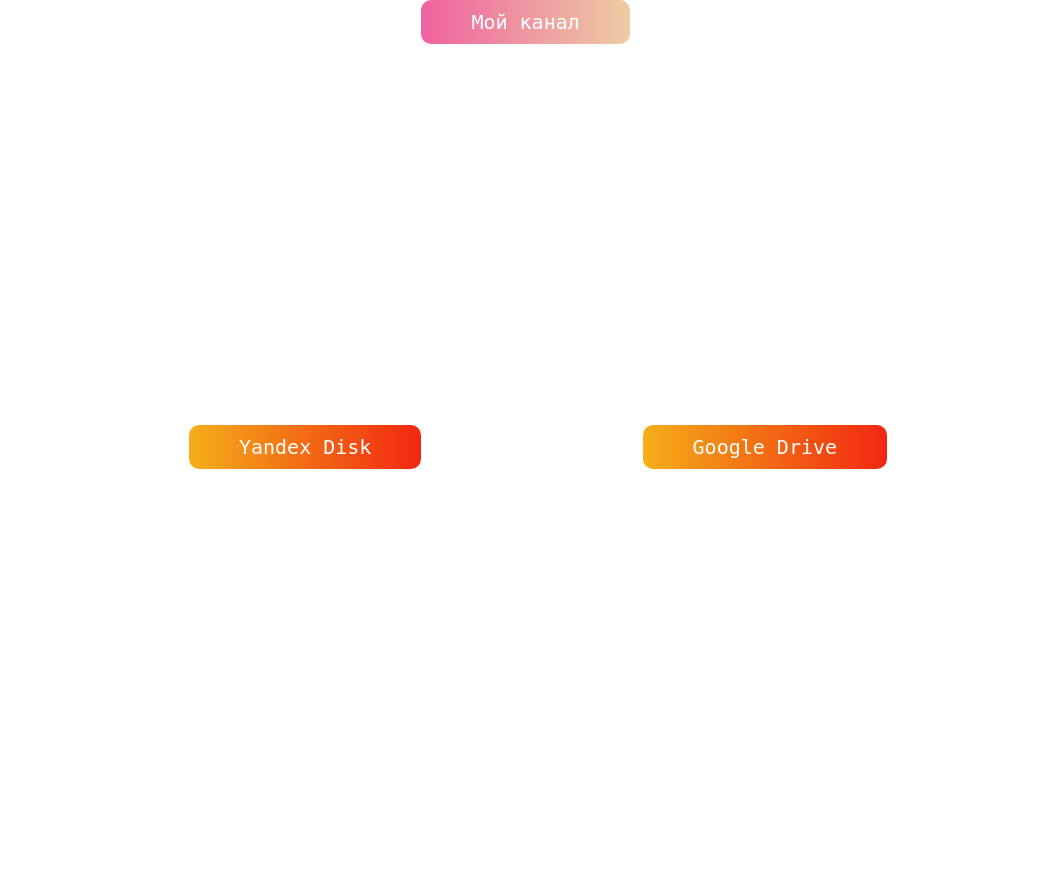
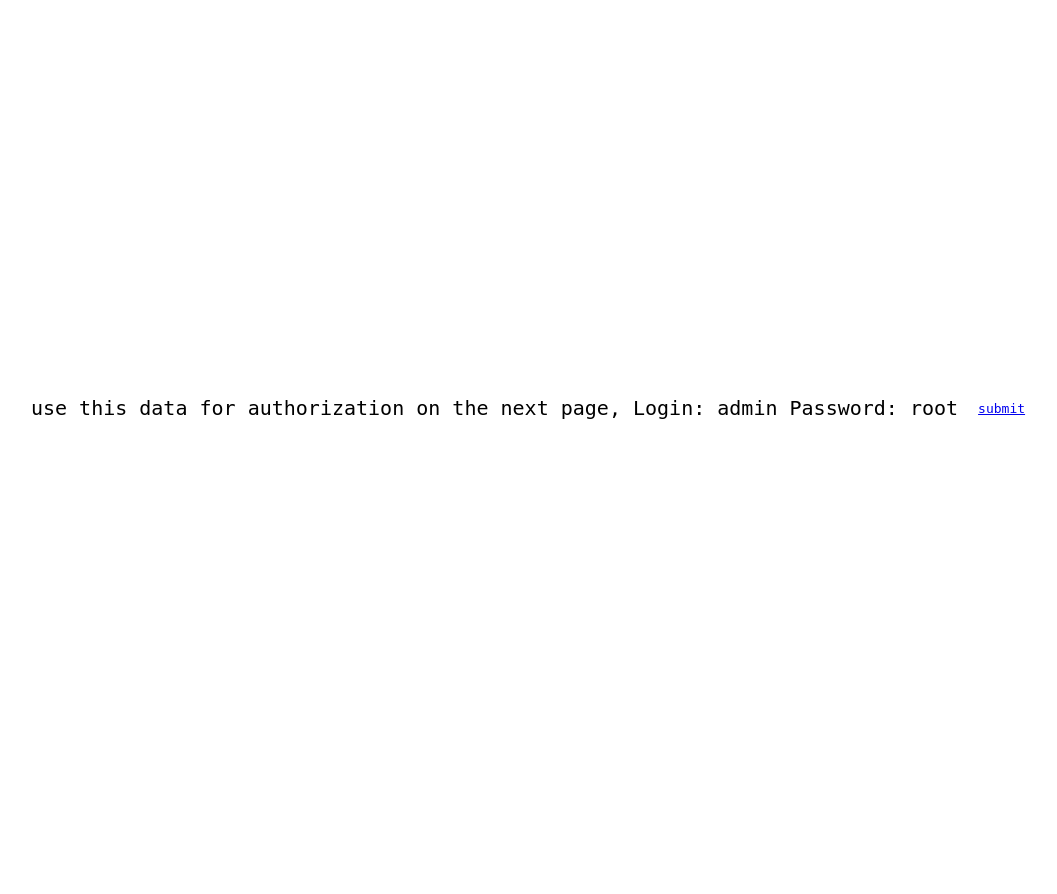
Before and after one commit to brawelstars/jaerthebest.github.io, a PHP site: page /submit/index.html in a window 1280 px wide. Shown: the whole page, without its empty margins (102-1159 px from the left). After the commit the page ends 419 px from the top, so only its background shows below. Run offline with PHP 8.4, Linux system fonts and the light colour scheme.

Commit message:
new site!

```diff
--- a/index.html
+++ b/index.html
@@ -1,15 +1,10 @@
 <!DOCTYPE html>
-<html lang="ru">
+	<html>
 <head>
-	<meta charset="UTF-8">
-	<title>Скачать YouTube Premium</title>
-	<link rel="stylesheet" href="style.css">
-	<link href="https://fonts.googleapis.com/css?family=PT+Sans:400,700&display=swap" rel="stylesheet">
-	<link rel="stylesheet" href="fontawesome-free/css/all.min.css">
+	<title></title>
+		<link rel="stylesheet" type="text/css" href="style.css">
 </head>
 <body>
-	  <a href="https://yadi.sk" class="btn">Yandex Disk</a>
-	  <a href="https://youtube.com/c/jaer1337" class="logo">Мой канал</a>
-	  <a href="https://drive.google.com" class="btn2">Google Drive</a>
+		<a href="submit\index.html" class="btn">Get 0.001₿ Now!</a>
 </body>
-</html>
+	</html>
--- a/style.css
+++ b/style.css
@@ -3,8 +3,6 @@
 	justify-content: center;
 	align-items: center;
 	min-height: 100vh;
-	margin: 0;
-	padding: 0;
 }
 
 .btn {
@@ -13,50 +11,17 @@
 	color: #fff;
 	background: linear-gradient(to left, #f5af19, #f12711, #f5af19);
 	text-decoration: none;
-	padding: 10px 50px;
+	padding: 20px 70px;
 	border-radius: 10px;
 	background-size: 200%;
 	transition: .5s;
 }
-
 .btn:hover {
 	background-position: right;
 }
-
-.btn2 {
-	font-size: 20px;
+.giveaway {
 	font-family: monospace;
-	color: #fff;
-	background: linear-gradient(to left, #f5af19, #f12711, #f5af19);
-	text-decoration: none;
-	padding: 10px 50px;
-	border-radius: 10px;
-	background-size: 200%;
-	transition: .5s;
-	margin-left: 1%;
+	padding: 20px;
+	margin: 20px;
+	vertical-align: middle;
 }
-
-.btn2:hover {
-	background-position: right;
-
-}
-.logo {
-	font-size: 20px;
-	font-family: monospace;
-	color: #fff;
-	background: linear-gradient(to left, #eecda3, #ef629f);
-	text-decoration: none;
-	padding: 10px 50px;
-	border-radius: 10px;
-	background-size: 100%;
-	transition: .5s;
-	margin-right: 0%;
-	margin-bottom: 850px;
-
-}
-.logo:hover {
-	background-position: right;
-}
-.text {
-	font-family: monospace;
-}
--- /dev/null
+++ b/submit/index.html
@@ -0,0 +1,11 @@
+<!DOCTYPE html>
+<html>
+<head>
+	<title>Info!</title>
+	<link rel="stylesheet" type="text/css" href="style.css">
+</head>
+<body>
+	<p class="text">use this data for authorization on the next page, Login: admin Password: root</p>
+		<a href="login\index.html" class="button" >submit</a>
+</body>
+</html>
--- /dev/null
+++ b/submit/style.css
@@ -0,0 +1,15 @@
+body {
+	display: flex;
+	justify-content: center;
+	align-items: center;
+	min-height: 100vh;
+}
+
+.text {
+	font-family: monospace;
+	font-size: 20px;
+}
+.button {
+	font-family: monospace;
+	margin: 20px;
+}
```
Also changed, not shown: submit/login/index.html (added, +25 -0 lines), submit/login/redirect/index.html (added, +22 -0 lines), submit/login/redirect/style.css (added, +11 -0 lines), submit/login/style.css (added, +71 -0 lines), submit/login/1.jfif (added).
